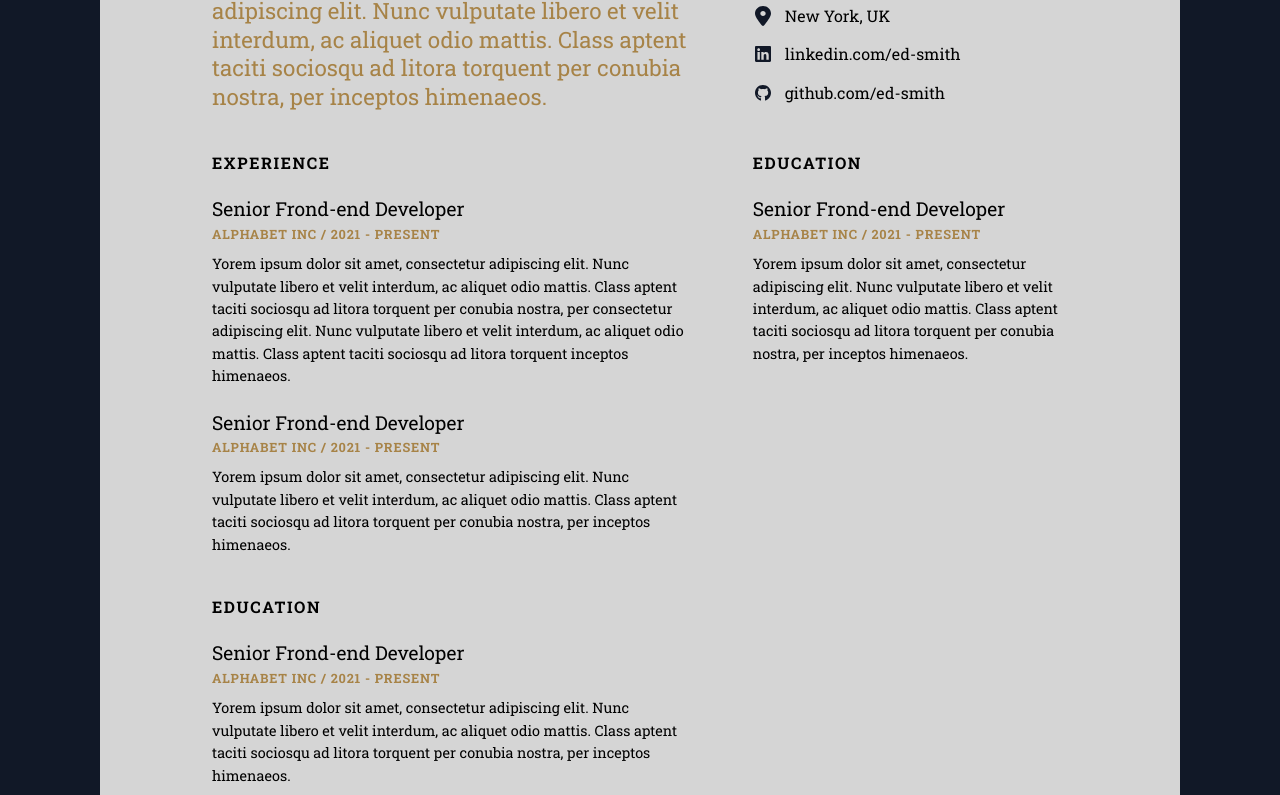
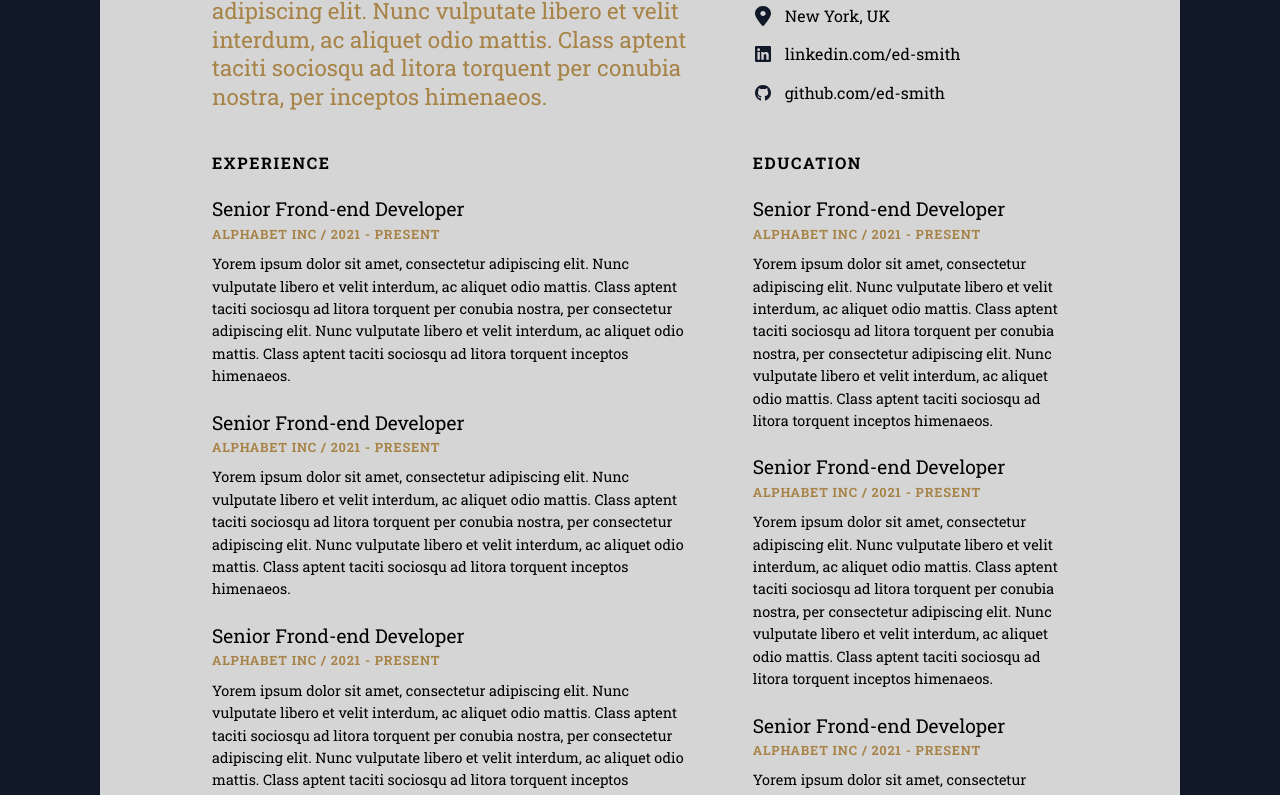
Before and after one commit to hello-damiro/cv-maker, a React (Create React App) app: page / in a window 1280 px wide. Shown: the part 436-1231 px from the top of the page. Built offline with nearby package versions, Linux system fonts and the light colour scheme.

Commit message:
section title styled

```diff
--- a/src/components/CVMain.jsx
+++ b/src/components/CVMain.jsx
@@ -1,55 +1,14 @@
 import React from 'react';
-import Section from './shared/Section';
+import SectionGroup from './shared/SectionGroup';
 
 function CVMain() {
     return (
         <div className="cv-main">
             <div className="left">
-                <div className="section-title">Experience</div>
-                <Section
-                    title={'Senior Frond-end Developer'}
-                    institution={'Alphabet Inc'}
-                    dates={'2021 - Present'}
-                    details={
-                        'Yorem ipsum dolor sit amet, consectetur adipiscing elit. Nunc vulputate libero et velit interdum, ac aliquet odio mattis. Class aptent taciti sociosqu ad litora torquent per conubia nostra, per  consectetur adipiscing elit. Nunc vulputate libero et velit interdum, ac aliquet odio mattis. Class aptent taciti sociosqu ad litora torquent inceptos himenaeos.'
-                    }
-                />
-                <Section
-                    title={'Senior Frond-end Developer'}
-                    institution={'Alphabet Inc'}
-                    dates={'2021 - Present'}
-                    details={
-                        'Yorem ipsum dolor sit amet, consectetur adipiscing elit. Nunc vulputate libero et velit interdum, ac aliquet odio mattis. Class aptent taciti sociosqu ad litora torquent per conubia nostra, per inceptos himenaeos.'
-                    }
-                />
-                <div className="section-title">Education</div>
-                <Section
-                    title={'Senior Frond-end Developer'}
-                    institution={'Alphabet Inc'}
-                    dates={'2021 - Present'}
-                    details={
-                        'Yorem ipsum dolor sit amet, consectetur adipiscing elit. Nunc vulputate libero et velit interdum, ac aliquet odio mattis. Class aptent taciti sociosqu ad litora torquent per conubia nostra, per inceptos himenaeos.'
-                    }
-                />
-                <Section
-                    title={'Senior Frond-end Developer'}
-                    institution={'Alphabet Inc'}
-                    dates={'2021 - Present'}
-                    details={
-                        'Yorem ipsum dolor sit amet, consectetur adipiscing elit. Nunc vulputate libero et velit interdum, ac aliquet odio mattis. Class aptent taciti sociosqu ad litora torquent per conubia nostra, per inceptos himenaeos.'
-                    }
-                />
+                <SectionGroup sectionTitle={'Experience'} />
             </div>
             <div className="right">
-                <div className="section-title">Education</div>
-                <Section
-                    title={'Senior Frond-end Developer'}
-                    institution={'Alphabet Inc'}
-                    dates={'2021 - Present'}
-                    details={
-                        'Yorem ipsum dolor sit amet, consectetur adipiscing elit. Nunc vulputate libero et velit interdum, ac aliquet odio mattis. Class aptent taciti sociosqu ad litora torquent per conubia nostra, per inceptos himenaeos.'
-                    }
-                />
+                <SectionGroup sectionTitle={'Education'} />
             </div>
         </div>
     );
--- a/src/components/shared/EditButtons.jsx
+++ b/src/components/shared/EditButtons.jsx
@@ -8,7 +8,7 @@ function EditButtons({ modeStatus }) {
         setEditMode((editMode = !editMode));
         modeStatus(editMode);
     };
-    const handleCloseBtn = () => console.log('handleCloseBtn');
+    const handleCloseBtn = () => console.log('CLOSE');
     return (
         <div className="btns">
             {!editMode ? (
--- /dev/null
+++ b/src/components/shared/SectionGroup.jsx
@@ -0,0 +1,78 @@
+import React from 'react';
+import { useState } from 'react';
+import Section from './Section';
+
+function SectionGroup({ sectionTitle }) {
+    let [editMode, setEditMode] = useState(false);
+    const handleBtn = () => setEditMode((editMode = !editMode));
+    const handleCloseBtn = () => console.log('CLOSE');
+    const handlePlusBtn = () => console.log('ADD');
+
+    const [inputSectionTitle, setInputSectionTitle] = useState(sectionTitle);
+    const handleSectionTitleChange = (e) => setInputSectionTitle(e.currentTarget.value);
+
+    return (
+        <div>
+            <div className="section-title">
+                <div className="content">{inputSectionTitle}</div>
+                <div className={`edit-inputs ${!editMode ? 'hidden' : ''}`}>
+                    <input
+                        type="text"
+                        onChange={handleSectionTitleChange}
+                        className="input-section-title"
+                        placeholder="Section Group title here"
+                        value={inputSectionTitle}
+                    />
+                </div>
+                <div className="btns">
+                    {!editMode ? (
+                        <button
+                            onClick={() => handlePlusBtn()}
+                            className="btn-plus"
+                            type="button"
+                        />
+                    ) : null}
+                    {!editMode ? (
+                        <button onClick={() => handleBtn()} className="btn-edit" type="button" />
+                    ) : null}
+                    {editMode ? (
+                        <button
+                            onClick={() => handleBtn()}
+                            className={`btn-check ${!editMode ? 'hidden' : ''}`}
+                            type="button"
+                        />
+                    ) : null}
+                    <button onClick={() => handleCloseBtn()} className="btn-close" type="button" />
+                </div>
+            </div>
+            <div className="sections">
+                <Section
+                    title={'Senior Frond-end Developer'}
+                    institution={'Alphabet Inc'}
+                    dates={'2021 - Present'}
+                    details={
+                        'Yorem ipsum dolor sit amet, consectetur adipiscing elit. Nunc vulputate libero et velit interdum, ac aliquet odio mattis. Class aptent taciti sociosqu ad litora torquent per conubia nostra, per  consectetur adipiscing elit. Nunc vulputate libero et velit interdum, ac aliquet odio mattis. Class aptent taciti sociosqu ad litora torquent inceptos himenaeos.'
+                    }
+                />
+                <Section
+                    title={'Senior Frond-end Developer'}
+                    institution={'Alphabet Inc'}
+                    dates={'2021 - Present'}
+                    details={
+                        'Yorem ipsum dolor sit amet, consectetur adipiscing elit. Nunc vulputate libero et velit interdum, ac aliquet odio mattis. Class aptent taciti sociosqu ad litora torquent per conubia nostra, per  consectetur adipiscing elit. Nunc vulputate libero et velit interdum, ac aliquet odio mattis. Class aptent taciti sociosqu ad litora torquent inceptos himenaeos.'
+                    }
+                />
+                <Section
+                    title={'Senior Frond-end Developer'}
+                    institution={'Alphabet Inc'}
+                    dates={'2021 - Present'}
+                    details={
+                        'Yorem ipsum dolor sit amet, consectetur adipiscing elit. Nunc vulputate libero et velit interdum, ac aliquet odio mattis. Class aptent taciti sociosqu ad litora torquent per conubia nostra, per  consectetur adipiscing elit. Nunc vulputate libero et velit interdum, ac aliquet odio mattis. Class aptent taciti sociosqu ad litora torquent inceptos himenaeos.'
+                    }
+                />
+            </div>
+        </div>
+    );
+}
+
+export default SectionGroup;
--- a/src/styles/cv-header.css
+++ b/src/styles/cv-header.css
@@ -18,6 +18,7 @@
     flex-direction: column;
     justify-content: space-between;
     gap: 16px;
+    z-index: 10;
 }
 
 .person {
@@ -103,18 +104,6 @@
     /* width: 100%; */
     /* height: 100%; */
     background: var(--white);
-}
-
-.links .btns,
-.website .btns,
-.about .btns,
-.person .btns {
-    position: absolute;
-    margin-left: calc(100% - 72px);
-    display: flex;
-    gap: 4px;
-    align-items: right;
-    margin-top: -16px;
 }
 
 .links:hover,
--- a/src/styles/cv-main.css
+++ b/src/styles/cv-main.css
@@ -15,22 +15,16 @@
     width: 40%;
     display: flex;
     flex-direction: column;
-    /* gap: 16px; */
 }
 
 .section-title {
+    display: flex;
+    position: relative;
     font-size: 1rem;
     font-weight: 700;
     text-transform: uppercase;
     letter-spacing: 0.1rem;
     margin-top: 16px;
-}
-
-.section-title {
-    /* background: red; */
-    display: flex;
-    position: relative;
-    padding: 12px;
 }
 
 .section {
@@ -41,11 +35,12 @@
     position: relative;
 }
 
+.section-title .content,
 .section .content {
-    /* background: red; */
     padding: 12px;
 }
 
+.section-title .edit-inputs,
 .section .edit-inputs {
     position: absolute;
     border-radius: 4px;
@@ -54,20 +49,16 @@
     background: var(--white);
 }
 
-.section .btns {
-    position: absolute;
-    margin-left: calc(100% - 72px);
-    display: flex;
-    gap: 4px;
-    align-items: right;
-    margin-top: -16px;
-}
-
+.section-title:hover,
 .section:hover {
     background: var(--white);
     border-radius: 4px;
 }
 
+.section-title:hover .btns .btn-plus,
+.section-title:hover .btns .btn-edit,
+.section-title:hover .btns .btn-check,
+.section-title:hover .btns .btn-close,
 .section:hover .btns .btn-edit,
 .section:hover .btns .btn-check,
 .section:hover .btns .btn-close {
@@ -76,27 +67,34 @@
 
 /* SPECIFIC STYLES */
 
+.section-title .title,
 .section .title {
-    /* background: red; */
     font-size: 1.2rem;
 }
 
 .section input[type='text'].input-title {
-    /* background: red; */
     font-size: 1.2rem;
     margin-top: 6px;
 }
 
+.section-title input[type='text'].input-section-title {
+    font-size: 1rem;
+    font-weight: 700;
+    text-transform: uppercase;
+    letter-spacing: 0.1rem;
+    margin-top: 6px;
+    padding-top: 6px;
+    padding-bottom: 8px;
+}
+
 .section .dates,
 .section .institution {
-    /* background: red; */
     font-size: 0.8rem;
     padding-bottom: 8px;
 }
 
 .section input[type='text'].input-dates,
 .section input[type='text'].input-institution {
-    /* background: red; */
     height: 24px;
     font-size: 0.8rem;
     font-weight: 700;
--- a/src/styles/index.css
+++ b/src/styles/index.css
@@ -69,6 +69,17 @@ a:hover {
     margin-top: 2px;
 }
 
+.btns {
+    width: 100%;
+    position: absolute;
+    margin: 0 -4px;
+    display: flex;
+    gap: 4px;
+    align-items: right;
+    justify-content: flex-end;
+    margin-top: -16px;
+}
+
 .btns .btn-edit {
     all: unset;
     cursor: pointer;
@@ -105,6 +116,20 @@ a:hover {
     opacity: 0;
 }
 
+.btns .btn-plus {
+    all: unset;
+    cursor: pointer;
+    width: 32px;
+    aspect-ratio: 1/1;
+    outline-offset: -4px;
+    outline: 2px solid var(--gray);
+    border-radius: 50%;
+    background: url('../assets/images/icon-close.svg') var(--white) no-repeat center center;
+    transform: rotate(45deg);
+    opacity: 0;
+}
+
+.btns .btn-plus:hover,
 .btns .btn-edit:hover,
 .btns .btn-check:hover,
 .btns .btn-close:hover {
```
